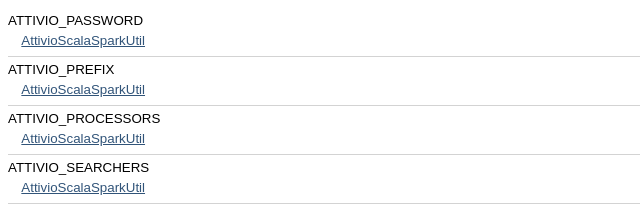
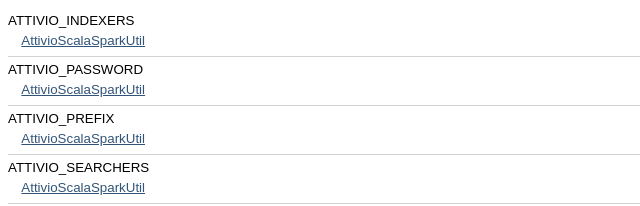
Before and after one commit to vngarla/aie-module-spark, a plain HTML site: page docs/scaladocs/index/index-a.html in a window 1280 px wide. Shown: the top 206 px of the page, 0-640 px from the left. Drawn offline with Linux system fonts and the light colour scheme.

Commit message:
processors -> indexers

```diff
--- a/docs/scaladocs/index/index-a.html
+++ b/docs/scaladocs/index/index-a.html
@@ -12,13 +12,13 @@
 
         </head>
         <body><div class="entry">
+      <div class="name">ATTIVIO_INDEXERS</div>
+      <div class="occurrences"><a href="../com/attivio/platform/modules/spark/AttivioScalaSparkUtil$.html" class="extype" name="com.attivio.platform.modules.spark.AttivioScalaSparkUtil">AttivioScalaSparkUtil</a> </div>
+    </div><div class="entry">
       <div class="name">ATTIVIO_PASSWORD</div>
       <div class="occurrences"><a href="../com/attivio/platform/modules/spark/AttivioScalaSparkUtil$.html" class="extype" name="com.attivio.platform.modules.spark.AttivioScalaSparkUtil">AttivioScalaSparkUtil</a> </div>
     </div><div class="entry">
       <div class="name">ATTIVIO_PREFIX</div>
-      <div class="occurrences"><a href="../com/attivio/platform/modules/spark/AttivioScalaSparkUtil$.html" class="extype" name="com.attivio.platform.modules.spark.AttivioScalaSparkUtil">AttivioScalaSparkUtil</a> </div>
-    </div><div class="entry">
-      <div class="name">ATTIVIO_PROCESSORS</div>
       <div class="occurrences"><a href="../com/attivio/platform/modules/spark/AttivioScalaSparkUtil$.html" class="extype" name="com.attivio.platform.modules.spark.AttivioScalaSparkUtil">AttivioScalaSparkUtil</a> </div>
     </div><div class="entry">
       <div class="name">ATTIVIO_SEARCHERS</div>
```
Also changed, not shown: 1 other file.
